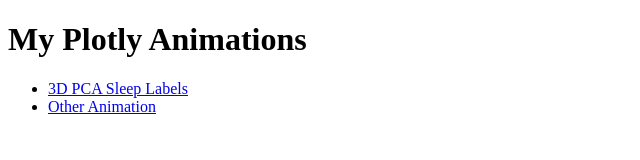
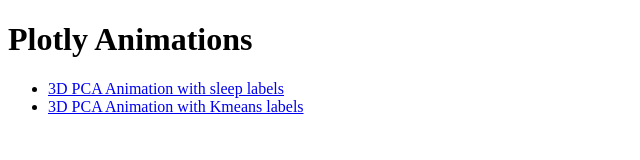
Before and after one commit to lessayan/plotly_animations, a plain HTML site: page index.html in a window 1280 px wide. Shown: the whole page, without its empty margins (0-640 px from the left). Drawn offline with Linux system fonts and the light colour scheme.

Commit message:
update index.html

```diff
--- a/index.html
+++ b/index.html
@@ -5,10 +5,10 @@
     <title>Plotly Animations</title>
 </head>
 <body>
-    <h1>My Plotly Animations</h1>
+    <h1>Plotly Animations</h1>
     <ul>
-        <li><a href="3d_pca_sleep_labels.html">3D PCA Sleep Labels</a></li>
-        <li><a href="other_animation.html">Other Animation</a></li>
+        <li><a href="3d_pca_sleep_labels.html">3D PCA Animation with sleep labels</a></li>
+        <li><a href="3d_pca_kmeans_labels.html">3D PCA Animation with Kmeans labels</a></li>
     </ul>
 </body>
 </html>
```
